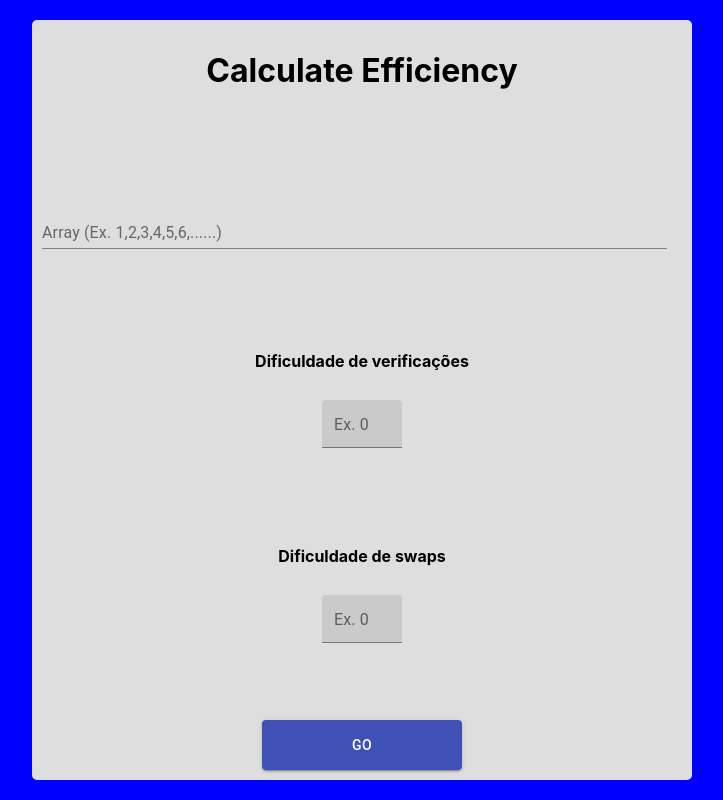
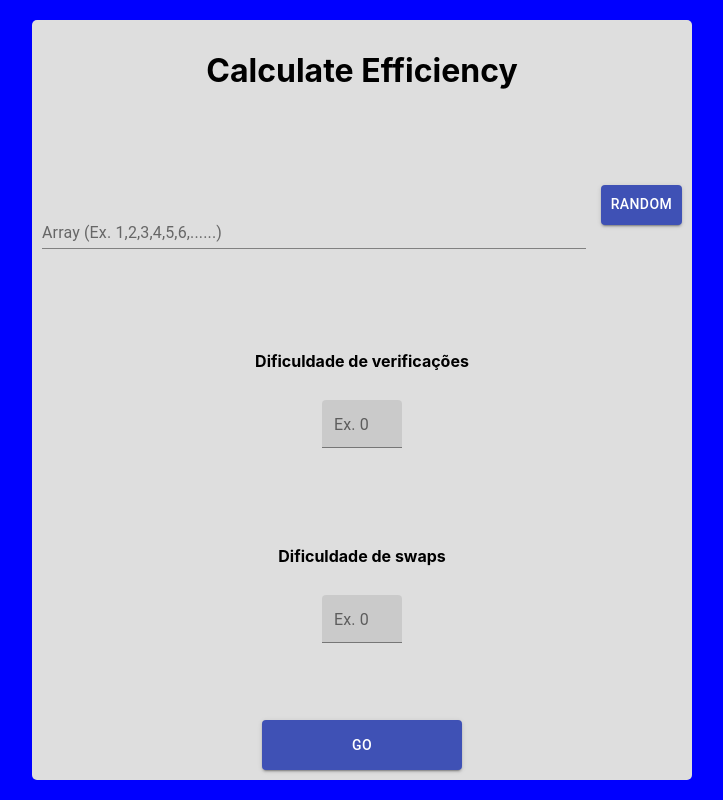
Before and after one commit to EzequielDeOliveira/Ord_nlogn_AnalisadorDeEfici-ncia, a React (Create React App) app: page / in a window 1280 px wide. Shown: the whole page, without its empty margins (278-1001 px from the left). Built offline with nearby package versions, Linux system fonts and the light colour scheme.

Commit message:
Random array button
Signed-off-by: Ezequiel <ezequiel1de1oliveira@gmail.com>

```diff
--- a/src/components/InsertContent.js
+++ b/src/components/InsertContent.js
@@ -43,9 +43,15 @@ class InsertContent extends Component {
 
 
     validateInput = (value) => {
-        let reg = /^(\d+ ?( ?, ?\d ?)*)$/;
+        let reg = /^(\d+ ?( ?, ?\d+ ?)*)$/;
         console.log(reg.test(value));
         return (reg.test(value));
+    }
+
+    generateArray = () => {
+        this.setState({
+            value: Array(50).fill().map(() => Math.round(Math.random() * 1000)).toString()
+        })
     }
 
     handleSubmit = () => {
@@ -78,8 +84,8 @@ class InsertContent extends Component {
 
 
 
-        if(array && compareWeight && swapWeight)
-            this.props.FinalArray(this.state.value.trim().split(','), parseInt (this.state.compareWeight), parseInt(this.state.swapWeight));
+        if (array && compareWeight && swapWeight)
+            this.props.FinalArray(this.state.value.trim().split(','), parseInt(this.state.compareWeight), parseInt(this.state.swapWeight));
     }
 
     render() {
@@ -97,6 +103,9 @@ class InsertContent extends Component {
                         style={styles.input}
                         error={this.state.error}
                     />
+                    <Button variant="contained" color="primary" style={styles.randomArray} onClick={() => this.generateArray()}>
+                        Random
+                    </Button>
                 </div>
                 <div style={styles.weight}>
                     <h4>Dificuldade de verificações</h4>
@@ -129,6 +138,10 @@ class InsertContent extends Component {
 };
 
 const styles = {
+    randomArray: {
+        height: '40px',
+        width: '90px',
+    },
     weightField: {
         display: 'flex',
         width: '80px',
```
